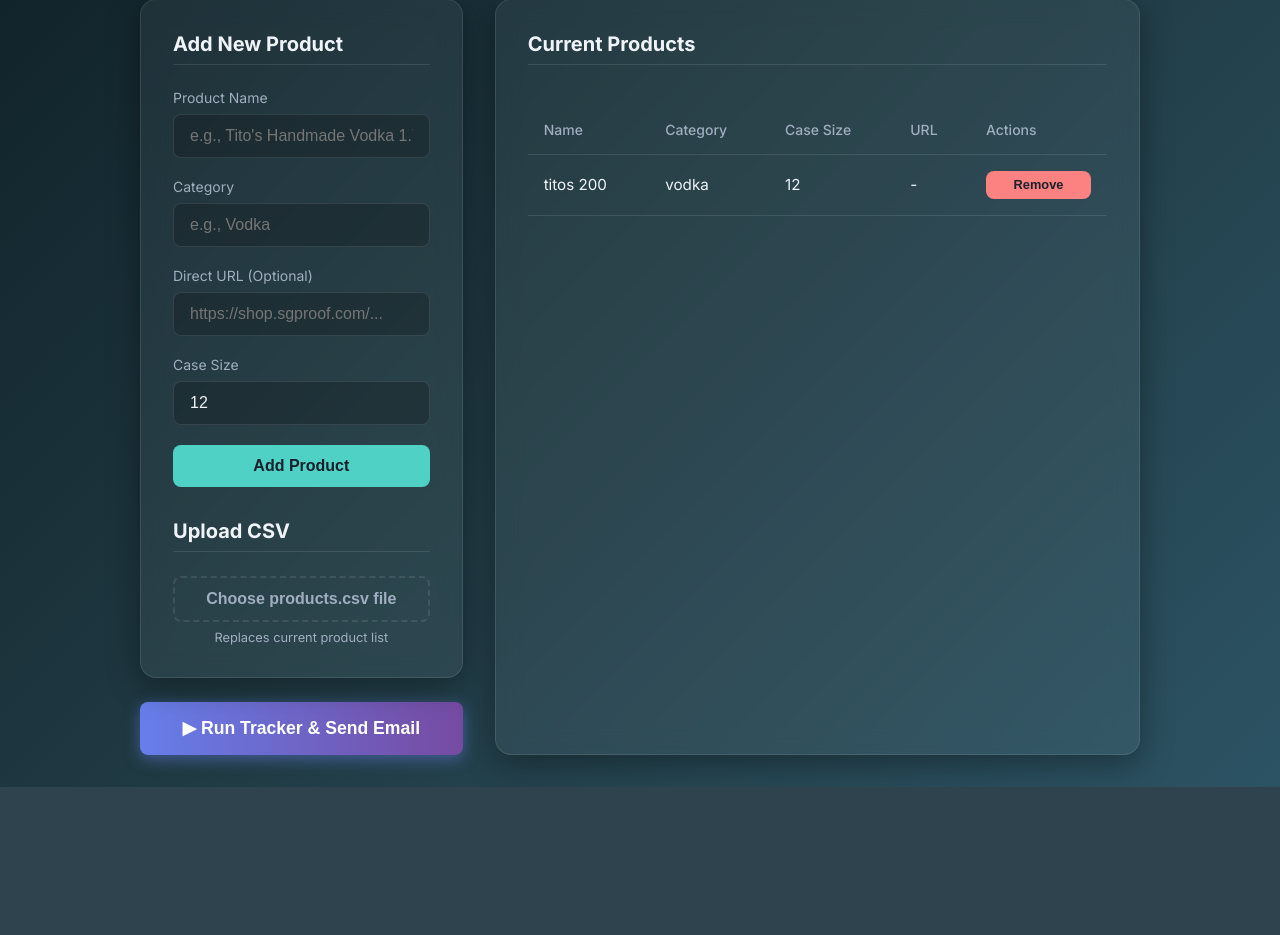
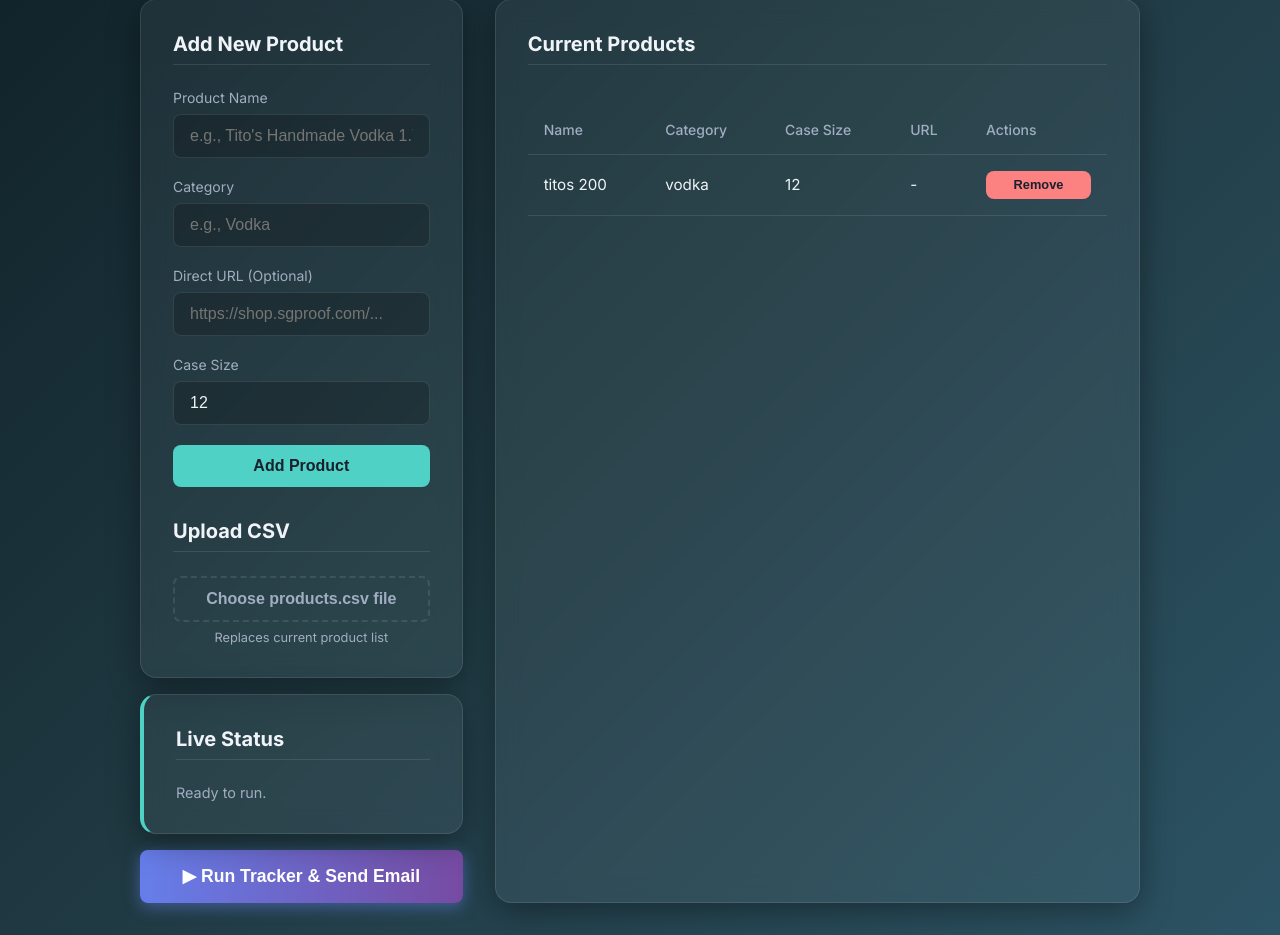
Before and after one commit to Priyansh-6216/sgproof_tracker, a Flask app: page / in a window 1280 px wide. Shown: the part 158-1093 px from the top of the page. Before the commit the page ends 945 px from the top, so only its background shows below. Run offline with Flask 3, Linux system fonts and the light colour scheme.

Commit message:
render committ

```diff
--- a/app.py
+++ b/app.py
@@ -4,6 +4,7 @@ import subprocess
 import threading
 import sys
 import json
+import queue
 from datetime import datetime
 from pathlib import Path
 # pyrefly: ignore [missing-import]
@@ -17,19 +18,48 @@ app.config['UPLOAD_FOLDER'] = '.'
 PRODUCTS_CSV = "products.csv"
 STATUS_FILE = "status.json"
 
+job_queue = queue.Queue()
+status_lock = threading.Lock()
+
 def update_status(msg, is_running=False):
-    data = {"message": msg, "is_running": is_running}
-    with open(STATUS_FILE, "w") as f:
-        json.dump(data, f)
+    with status_lock:
+        data = {
+            "message": msg,
+            "is_running": is_running,
+            "updated_at": datetime.utcnow().isoformat()
+        }
+        with open(STATUS_FILE, "w") as f:
+            json.dump(data, f)
 
 def run_tracker_job():
     print("Running tracker.py...")
-    update_status("Tracker is running... This may take a few minutes.", True)
+    update_status("Tracker started...", True)
     try:
         # Delete old file so we don't accidentally send a stale report
         Path("deals_today.html").unlink(missing_ok=True)
-        # Run the tracker script
-        os.system("python tracker.py")
+
+        # Run the tracker script with live output parsing
+        process = subprocess.Popen(
+            [sys.executable, "tracker.py"],
+            stdout=subprocess.PIPE,
+            stderr=subprocess.STDOUT,
+            text=True
+        )
+
+        for line in process.stdout:
+            # Parse output to update status
+            clean_line = line.strip()
+            # If the log contains product search, update the frontend status
+            if "Searching for product:" in clean_line or "Opening SGProof" in clean_line or "Locating age gate" in clean_line:
+                # remove the timestamp prefix if it exists [2026-06-15 20:02:31]
+                msg = clean_line.split("]", 1)[1].strip() if "]" in clean_line else clean_line
+                update_status(msg, True)
+            print(line, end="")
+
+        process.wait()
+        if process.returncode != 0:
+            raise Exception(f"Tracker failed with exit code {process.returncode}")
+
         print("Tracker completed successfully. Sending email...")
         success = send_deals_email()
         if success:
@@ -40,6 +70,17 @@ def run_tracker_job():
     except Exception as e:
         print(f"Error running tracker or sending email: {e}")
         update_status(f"Error occurred: {str(e)}", False)
+
+def worker():
+    while True:
+        job = job_queue.get()
+        if job == "run_tracker":
+            run_tracker_job()
+        job_queue.task_done()
+
+# Start worker ONLY once
+worker_thread = threading.Thread(target=worker, daemon=True)
+worker_thread.start()
 
 @app.route("/api/status", methods=["GET"])
 def get_status():
@@ -128,10 +169,27 @@ def upload_file():
 
 @app.route("/api/run_tracker", methods=["POST"])
 def run_tracker():
-    # Run tracker in background thread so UI doesn't hang
-    thread = threading.Thread(target=run_tracker_job)
-    thread.start()
-    return jsonify({"success": True, "message": "Tracker started in background."})
+    if not job_queue.empty():
+        return jsonify({
+            "success": False,
+            "message": "Tracker already running or queued"
+        }), 429
+
+    # Alternatively, you can read status_lock to check if it's currently running,
+    # but checking queue empty is a good start. Let's make sure it's not currently running by checking status.json
+    try:
+        with open(STATUS_FILE, "r") as f:
+            status = json.load(f)
+            if status.get("is_running"):
+                return jsonify({"success": False, "message": "Tracker already running"}), 429
+    except:
+        pass
+
+    job_queue.put("run_tracker")
+    return jsonify({
+        "success": True,
+        "message": "Tracker queued successfully"
+    })
 
 if __name__ == "__main__":
     app.run(debug=True, port=5000)
--- a/templates/index.html
+++ b/templates/index.html
@@ -47,7 +47,15 @@
                 <p style="font-size: 0.8rem; color: var(--text-secondary); margin-top: 0.5rem; text-align: center;">Replaces current product list</p>
             </div>
 
-            <button id="runBtn" class="btn-run">▶ Run Tracker & Send Email</button>
+            <div class="glass-panel status-panel" style="margin-top: 1rem; border-left: 4px solid var(--accent);">
+                <h2>Live Status</h2>
+                <p id="liveStatusText" style="font-size: 0.9rem; margin-top: 0.5rem; color: var(--text-secondary);">Ready to run.</p>
+                <div id="loadingIndicator" style="display: none; margin-top: 1rem; color: var(--accent); font-weight: bold;">
+                    ⏳ Running...
+                </div>
+            </div>
+
+            <button id="runBtn" class="btn-run" style="margin-top: 1rem;">▶ Run Tracker & Send Email</button>
         </div>
 
         <!-- Main Content -->
@@ -180,8 +188,13 @@
         document.getElementById('runBtn').addEventListener('click', async () => {
             try {
                 const res = await fetch('/api/run_tracker', { method: 'POST' });
-                if (res.ok) {
-                    showToast('Tracker started! Email will be sent upon completion.');
+                if (res.ok || res.status === 429) {
+                    if (res.ok) {
+                        showToast('Tracker queued! Monitoring live status...');
+                    } else {
+                        showToast('Tracker is already running', true);
+                    }
+                    startStatusPolling();
                 } else {
                     showToast('Failed to start tracker', true);
                 }
@@ -190,8 +203,59 @@
             }
         });
 
+        // Polling logic for Live Updates
+        let pollingInterval = null;
+
+        async function fetchStatus() {
+            try {
+                const res = await fetch('/api/status');
+                if (res.ok) {
+                    const data = await res.json();
+                    document.getElementById('liveStatusText').textContent = data.message || 'Ready to run.';
+
+                    if (data.is_running) {
+                        document.getElementById('loadingIndicator').style.display = 'block';
+                        document.getElementById('runBtn').disabled = true;
+                        document.getElementById('runBtn').style.opacity = '0.5';
+                    } else {
+                        document.getElementById('loadingIndicator').style.display = 'none';
+                        document.getElementById('runBtn').disabled = false;
+                        document.getElementById('runBtn').style.opacity = '1';
+
+                        // If it just finished and email was sent
+                        if (data.message && data.message.includes('Email successfully sent')) {
+                            showToast(data.message);
+                            stopStatusPolling(); // Stop polling when done
+                        } else if (data.message && (data.message.includes('Error') || data.message.includes('failed'))) {
+                            showToast(data.message, true);
+                            stopStatusPolling();
+                        }
+                    }
+                }
+            } catch (err) {
+                console.error("Error fetching status:", err);
+            }
+        }
+
+        function startStatusPolling() {
+            if (!pollingInterval) {
+                fetchStatus(); // fetch immediately
+                pollingInterval = setInterval(fetchStatus, 2000); // poll every 2 seconds
+            }
+        }
+
+        function stopStatusPolling() {
+            if (pollingInterval) {
+                clearInterval(pollingInterval);
+                pollingInterval = null;
+            }
+        }
+
         // Initial load
         loadProducts();
+
+        // Start polling immediately in case a job is already running
+        startStatusPolling();
     </script>
 </body>
 </html>
```
Also changed, not shown: 1 other file.
